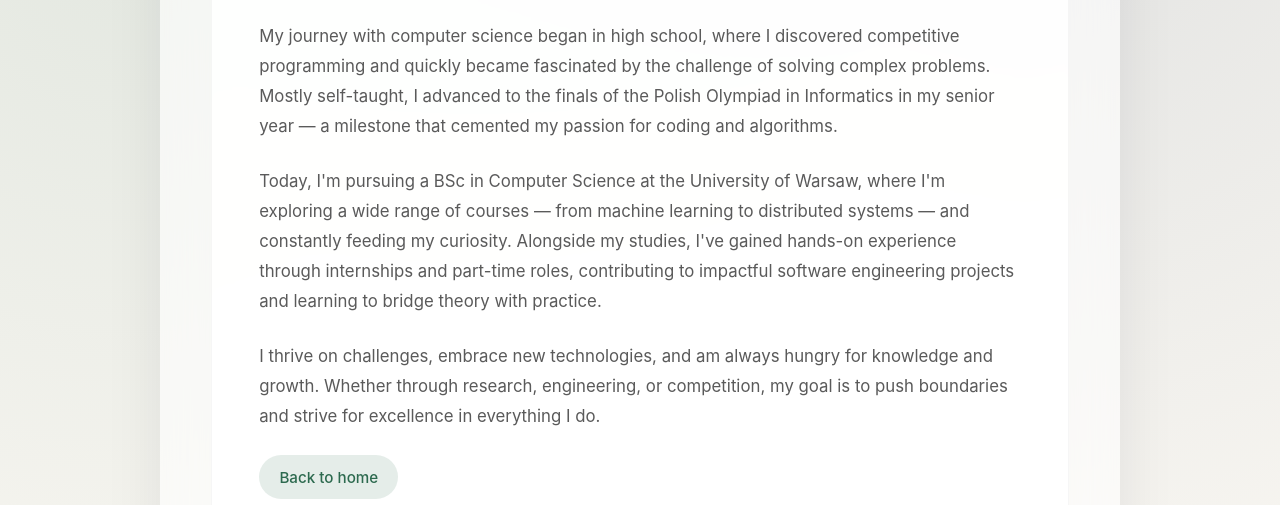
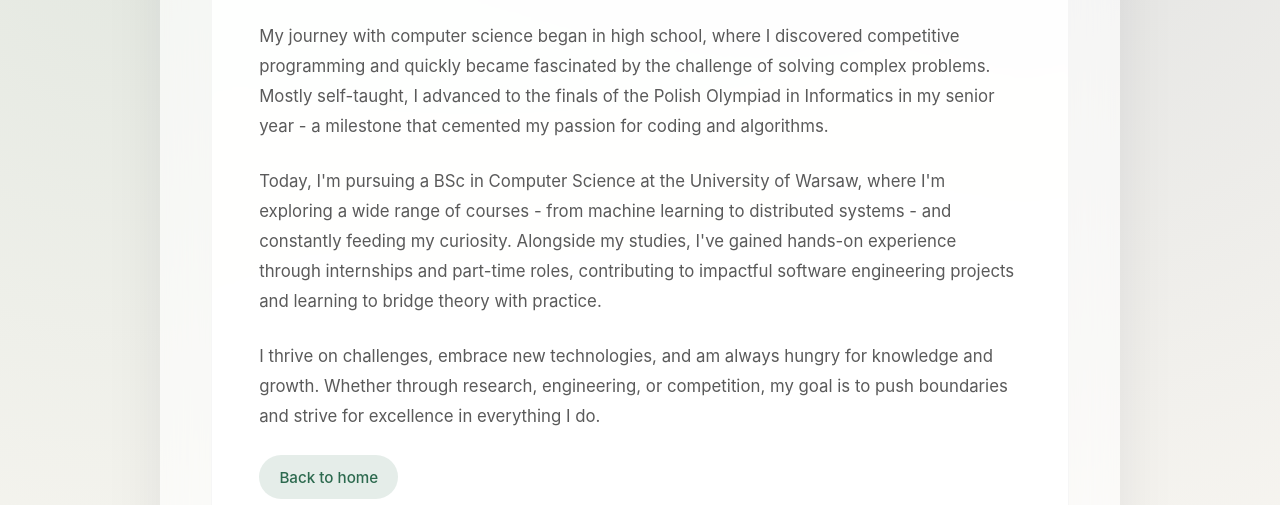
Before and after one commit to mrolbiecki/personal-website, a plain HTML site: page about.html in a window 1280 px wide. Shown: the part 295-800 px from the top of the page. Drawn offline with Linux system fonts and the light colour scheme.

Commit message:
replace em dashes with normal ones xD

```diff
--- a/about.html
+++ b/about.html
@@ -36,10 +36,10 @@
             <article class="about-card">
                 <h1>About me</h1>
                 <p>
-                    My journey with computer science began in high school, where I discovered competitive programming and quickly became fascinated by the challenge of solving complex problems. Mostly self-taught, I advanced to the finals of the Polish Olympiad in Informatics in my senior year — a milestone that cemented my passion for coding and algorithms.
+                    My journey with computer science began in high school, where I discovered competitive programming and quickly became fascinated by the challenge of solving complex problems. Mostly self-taught, I advanced to the finals of the Polish Olympiad in Informatics in my senior year - a milestone that cemented my passion for coding and algorithms.
                 </p>
                 <p>
-                    Today, I'm pursuing a BSc in Computer Science at the University of Warsaw, where I'm exploring a wide range of courses — from machine learning to distributed systems — and constantly feeding my curiosity. Alongside my studies, I've gained hands-on experience through internships and part-time roles, contributing to impactful software engineering projects and learning to bridge theory with practice.
+                    Today, I'm pursuing a BSc in Computer Science at the University of Warsaw, where I'm exploring a wide range of courses - from machine learning to distributed systems - and constantly feeding my curiosity. Alongside my studies, I've gained hands-on experience through internships and part-time roles, contributing to impactful software engineering projects and learning to bridge theory with practice.
                 </p>
                 <p>
                     I thrive on challenges, embrace new technologies, and am always hungry for knowledge and growth. Whether through research, engineering, or competition, my goal is to push boundaries and strive for excellence in everything I do.
```
